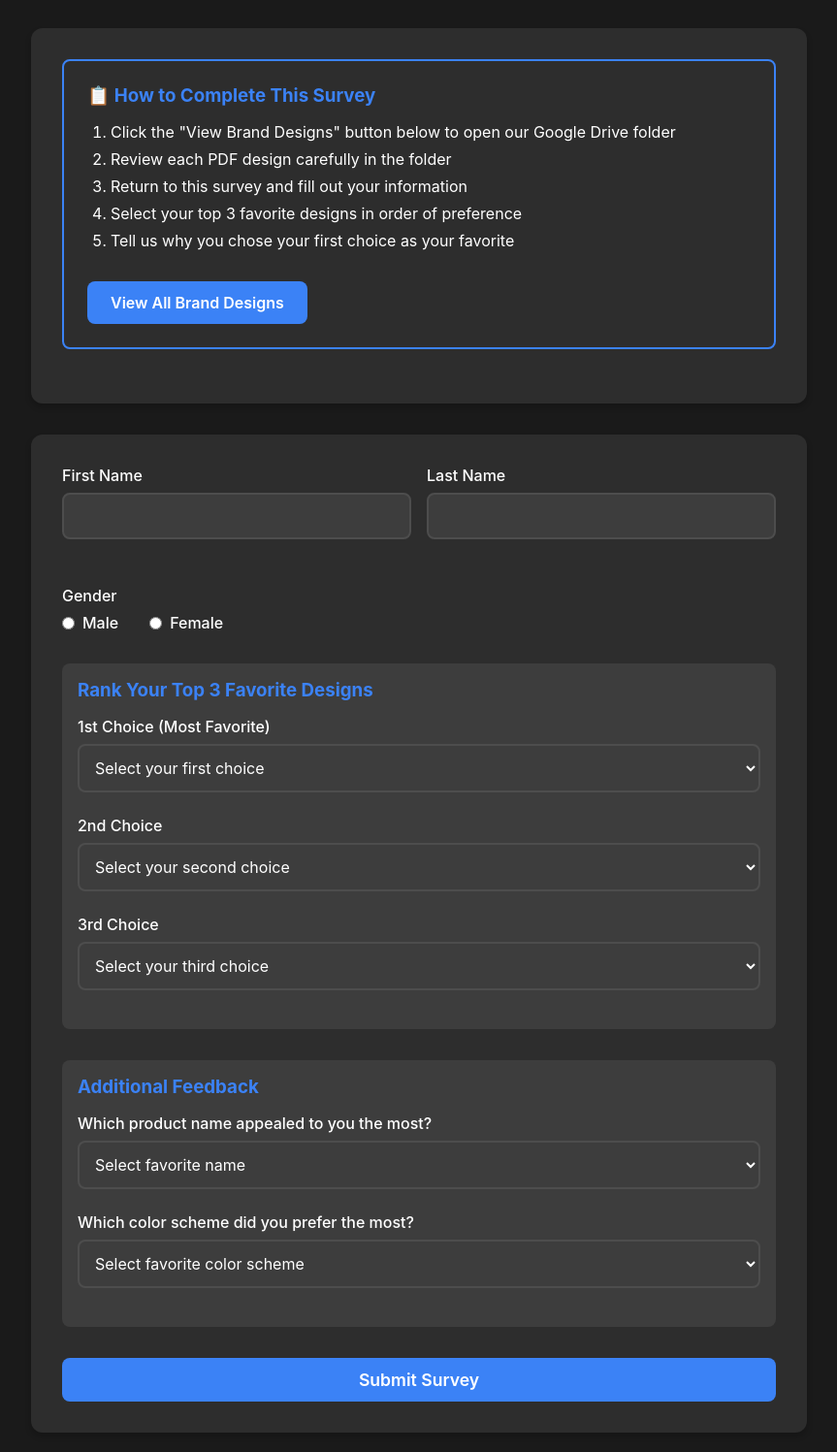
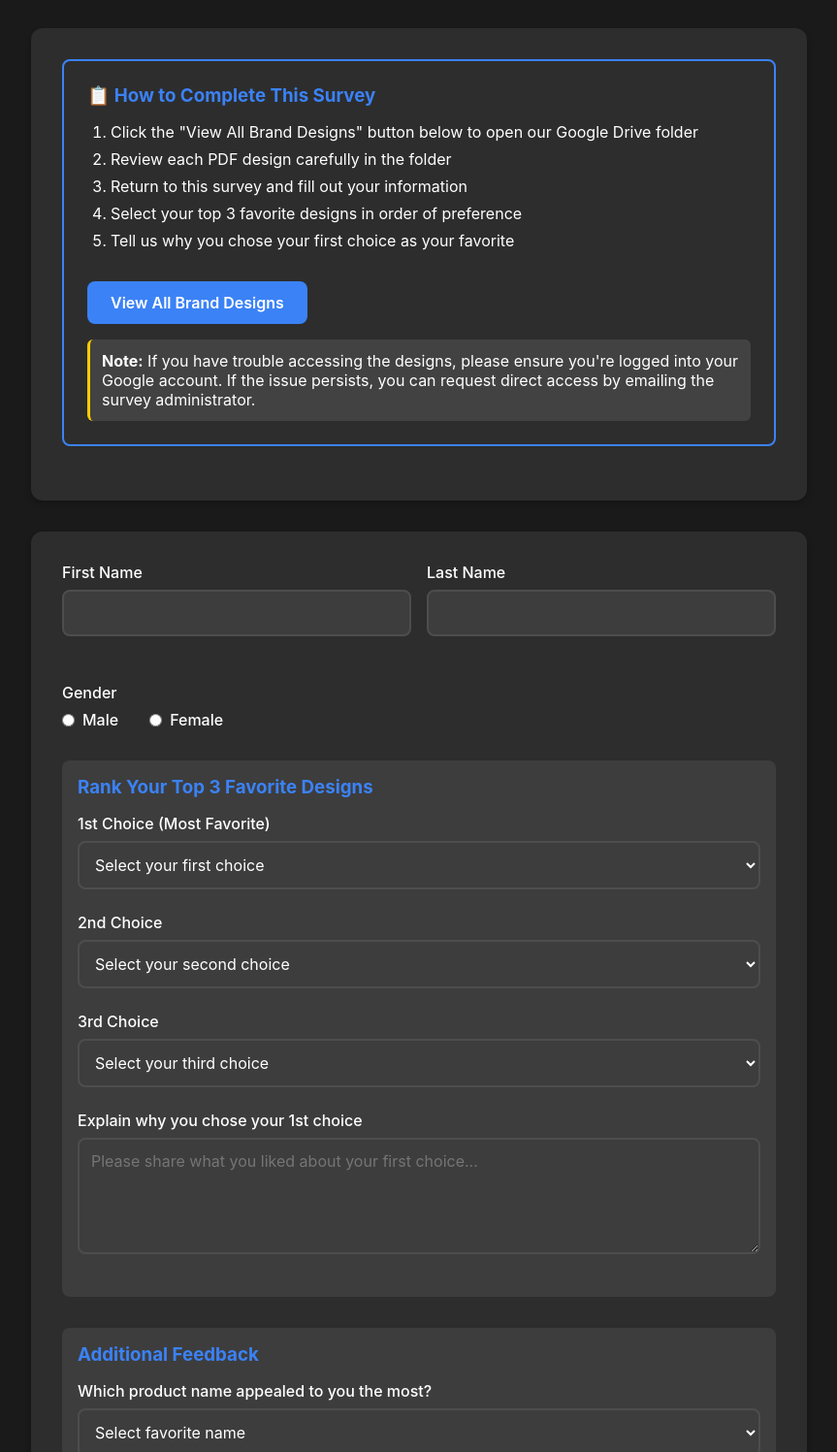
Before and after one commit to morgandixonc-who/survey, a plain HTML site: page index.html in a window 1280 px wide. Shown: the part 240-1737 px from the top of the page at 97% size, without its empty margins (208-1071 px from the left). Drawn offline with Linux system fonts and the light colour scheme.

Commit message:
drive updates

```diff
--- a/index.html
+++ b/index.html
@@ -206,17 +206,20 @@
       <div class="instructions">
         <h3>📋 How to Complete This Survey</h3>
         <ol>
-          <li>Click the "View Brand Designs" button below to open our Google Drive folder</li>
+          <li>Click the "View All Brand Designs" button below to open our Google Drive folder</li>
           <li>Review each PDF design carefully in the folder</li>
           <li>Return to this survey and fill out your information</li>
           <li>Select your top 3 favorite designs in order of preference</li>
           <li>Tell us why you chose your first choice as your favorite</li>
         </ol>
-        <a href="https://drive.google.com/drive/folders/1bi_ZsFnUFj98THWbQooTX3luTV2kG2wK"
+        <a href="https://drive.google.com/drive/folders/1bi_ZsFnUFj98THWbQooTX3luTV2kG2wK?usp=sharing"
            target="_blank"
            class="view-designs-btn">
           View All Brand Designs
         </a>
+        <div style="margin-top: 1rem; padding: 0.75rem; background-color: rgba(255, 255, 255, 0.1); border-radius: 6px; border-left: 3px solid #ffcc00;">
+          <strong>Note:</strong> If you have trouble accessing the designs, please ensure you're logged into your Google account. If the issue persists, you can request direct access by emailing the survey administrator.
+        </div>
       </div>
     </div>
 
@@ -304,8 +307,9 @@
             </select>
           </div>
 
-          <div id="rankingError" class="error-message">
-            Please select different designs for each ranking
+        <div class="input-group">
+            <label>Explain why you chose your 1st choice</label>
+            <textarea name="firstChoiceReason" required placeholder="Please share what you liked about your first choice..."></textarea>
           </div>
         </div>
 
@@ -397,7 +401,7 @@ document.getElementById('surveyForm').addEventListener('submit', (e) => {
   const form = document.createElement('form');
   form.method = 'POST';
   form.action = 'https://script.google.com/macros/s/AKfycbxZcSX2ZOBDnS0orkHtDq3-OQwFHPPONSpapWNDyuBjlnYzvyHVU0MMQ2-A1LabA7fc/exec';
-  form.target = '_blank'; // This will open response in new tab, helpful for debugging
+  form.target = '_self'; // Changed from _blank to _self to avoid opening in new tab
 
   // Add all form fields
   formData.forEach((value, key) => {
```
